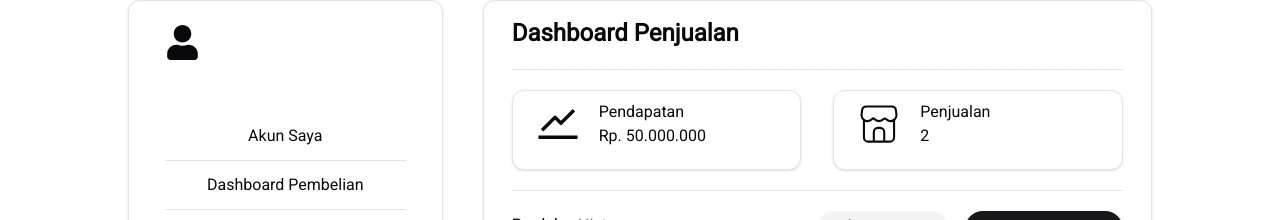
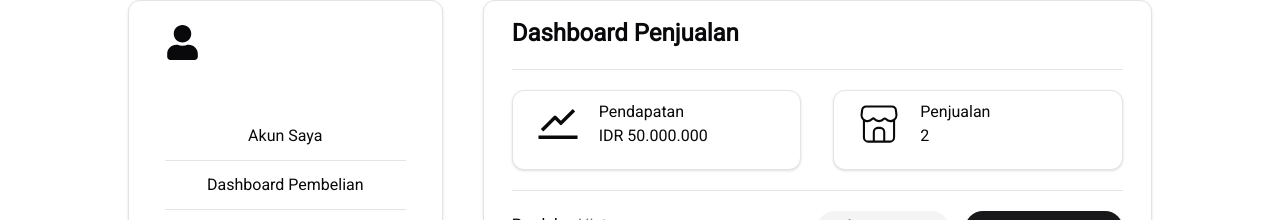
Before and after one commit to muhammadfauzanis/Swap-Device, a Next.js app in the folder frontend/: page /dashboard/selling-dashboard in a window 1280 px wide. Shown: the part 128-348 px from the top of the page. Built offline with nearby package versions, Linux system fonts and the light colour scheme; no server answers.

Commit message:
refactor selling dashboard

```diff
--- a/frontend/app/(user)/dashboard/selling-dashboard/page.tsx
+++ b/frontend/app/(user)/dashboard/selling-dashboard/page.tsx
@@ -12,6 +12,7 @@ import { useState } from 'react';
 import { FiEdit } from 'react-icons/fi';
 import SellingProduct from '@/components/layout/SellingProduct';
 import SellingHistory from '@/components/layout/SellingHistory';
+import TransactionOverview from '@/components/layout/TransactionOverview';
 
 const SellingDashboard = () => {
   const [activeTab, setActiveTab] = useState('Produk'); // Default ke Produk
@@ -26,30 +27,12 @@ const SellingDashboard = () => {
             <h3 className="text-2xl font-bold">Dashboard Penjualan</h3>
             <hr className="pb-5 mt-5" />
 
-            <div className="grid grid-cols-2 gap-x-8">
-              <Card>
-                <CardContent>
-                  <div className="flex items-center gap-x-4 p-2">
-                    <AiOutlineStock size={50} />
-                    <div className="">
-                      <p>Pendapatan</p>
-                      <p>Rp. 50.000.000</p>
-                    </div>
-                  </div>
-                </CardContent>
-              </Card>
-              <Card>
-                <CardContent>
-                  <div className="flex items-center gap-x-4 p-2">
-                    <CiShop size={50} />
-                    <div className="">
-                      <p>Penjualan</p>
-                      <p>2</p>
-                    </div>
-                  </div>
-                </CardContent>
-              </Card>
-            </div>
+            <TransactionOverview
+              title1="Pendapatan"
+              price="IDR 50.000.000"
+              title2="Penjualan"
+              amount="2"
+            />
 
             <hr className="pb-5 mt-5" />
 
--- /dev/null
+++ b/frontend/components/layout/TransactionOverview.tsx
@@ -0,0 +1,47 @@
+import React from 'react';
+import { Card, CardContent } from '../ui/card';
+import { AiOutlineStock } from 'react-icons/ai';
+import { CiShop } from 'react-icons/ci';
+
+interface TransactionOverviewProps {
+  title1: string;
+  price: string;
+  title2: string;
+  amount: string;
+}
+
+const TransactionOverview = ({
+  title1,
+  price,
+  title2,
+  amount,
+}: TransactionOverviewProps) => {
+  return (
+    <div className="grid grid-cols-2 gap-x-8">
+      <Card>
+        <CardContent>
+          <div className="flex items-center gap-x-4 p-2">
+            <AiOutlineStock size={50} />
+            <div className="">
+              <p>{title1}</p>
+              <p>{price}</p>
+            </div>
+          </div>
+        </CardContent>
+      </Card>
+      <Card>
+        <CardContent>
+          <div className="flex items-center gap-x-4 p-2">
+            <CiShop size={50} />
+            <div className="">
+              <p>{title2}</p>
+              <p>{amount}</p>
+            </div>
+          </div>
+        </CardContent>
+      </Card>
+    </div>
+  );
+};
+
+export default TransactionOverview;
```
